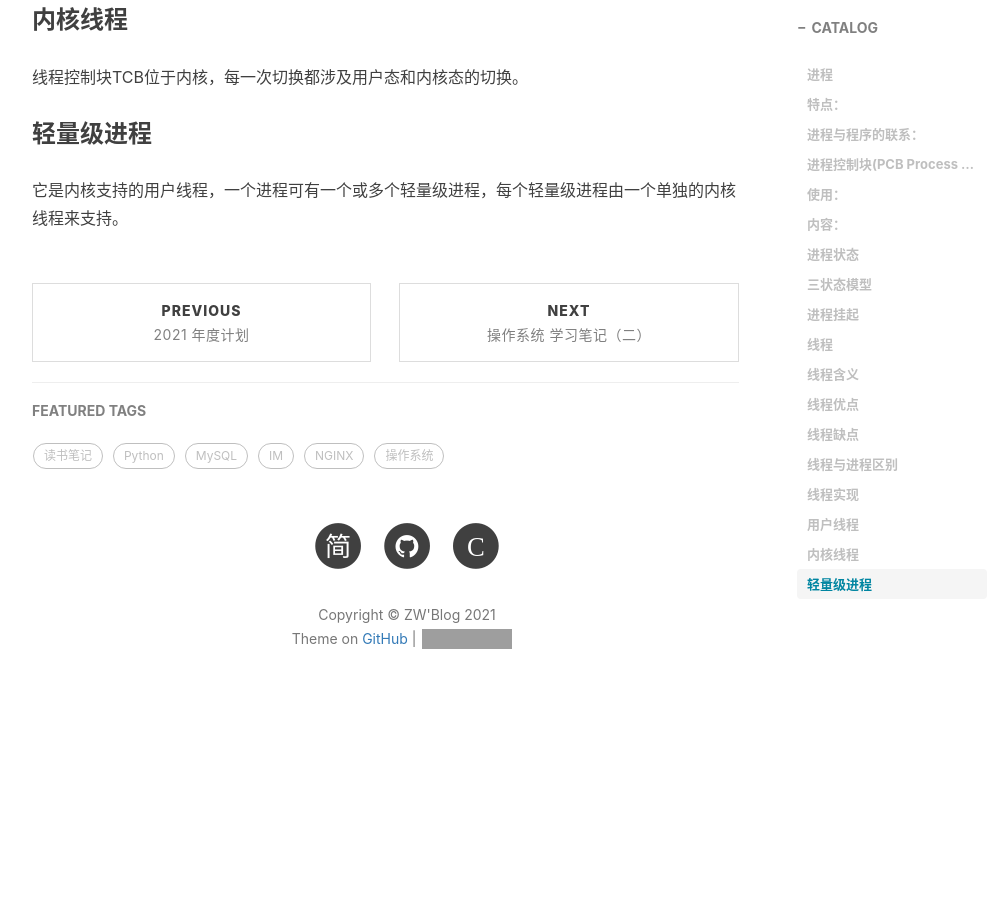
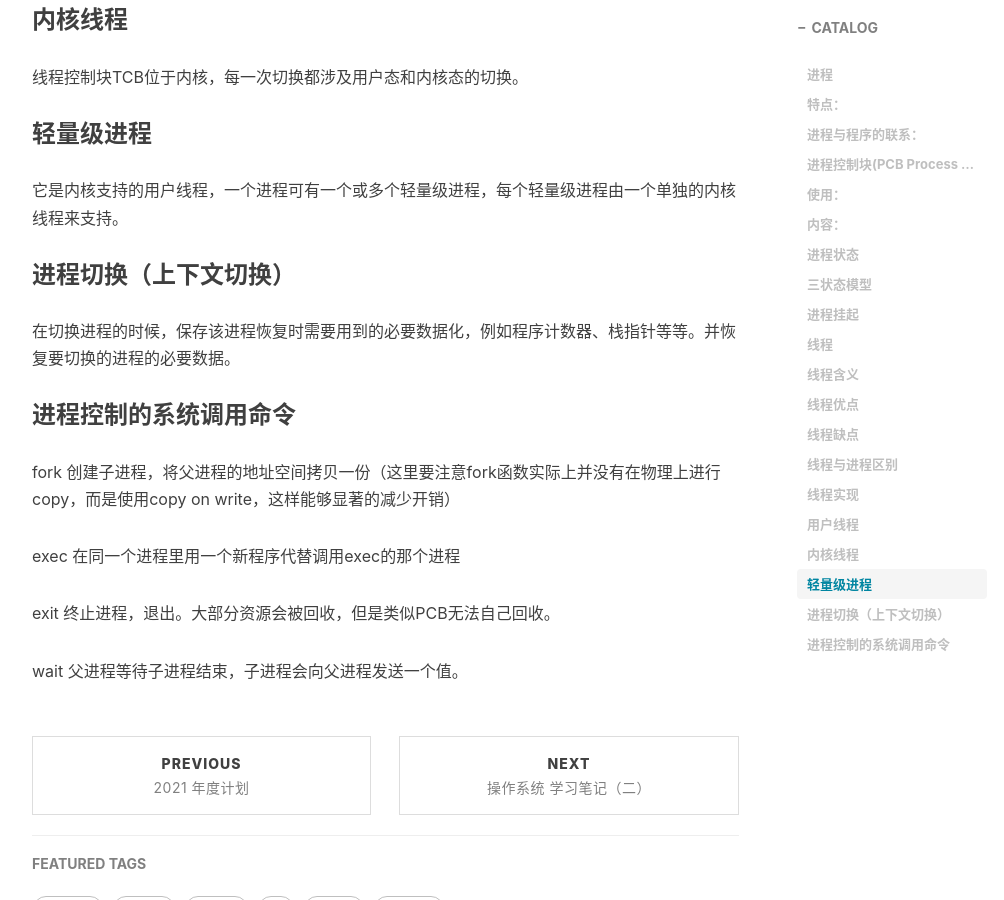
Before and after one commit to GitZW/gitzw.github.io, a Jekyll site: the page built from _posts/2021-02-28-操作系统笔记三.md, in a window 1280 px wide and 900 px high, scrolled down 5054 px. Shown: the whole window, without its empty margins (233-1237 px from the left). Built offline with Jekyll 4.4.1, drawn with Linux system fonts in a browser that asks for light colours; nearby versions of some CDN libraries; comment, search, counter and statistics services are not loaded; before the commit the page ends 5797 px from its top, so only the background shows below that; grey boxes are pictures that could not be loaded.

Commit message:
进程切换

```diff
--- a/_posts/2021-02-28-操作系统笔记三.md
+++ b/_posts/2021-02-28-操作系统笔记三.md
@@ -118,3 +118,18 @@ PCB是进程存在的唯一标志，每个进程都在操作系统中有一个
 
 ### 轻量级进程
 它是内核支持的用户线程，一个进程可有一个或多个轻量级进程，每个轻量级进程由一个单独的内核线程来支持。
+
+
+### 进程切换（上下文切换）
+在切换进程的时候，保存该进程恢复时需要用到的必要数据化，例如程序计数器、栈指针等等。并恢复要切换的进程的必要数据。
+
+
+
+### 进程控制的系统调用命令
+fork 创建子进程，将父进程的地址空间拷贝一份（这里要注意fork函数实际上并没有在物理上进行copy，而是使用copy on write，这样能够显著的减少开销）
+
+exec 在同一个进程里用一个新程序代替调用exec的那个进程
+
+exit 终止进程，退出。大部分资源会被回收，但是类似PCB无法自己回收。
+
+wait 父进程等待子进程结束，子进程会向父进程发送一个值。
```
